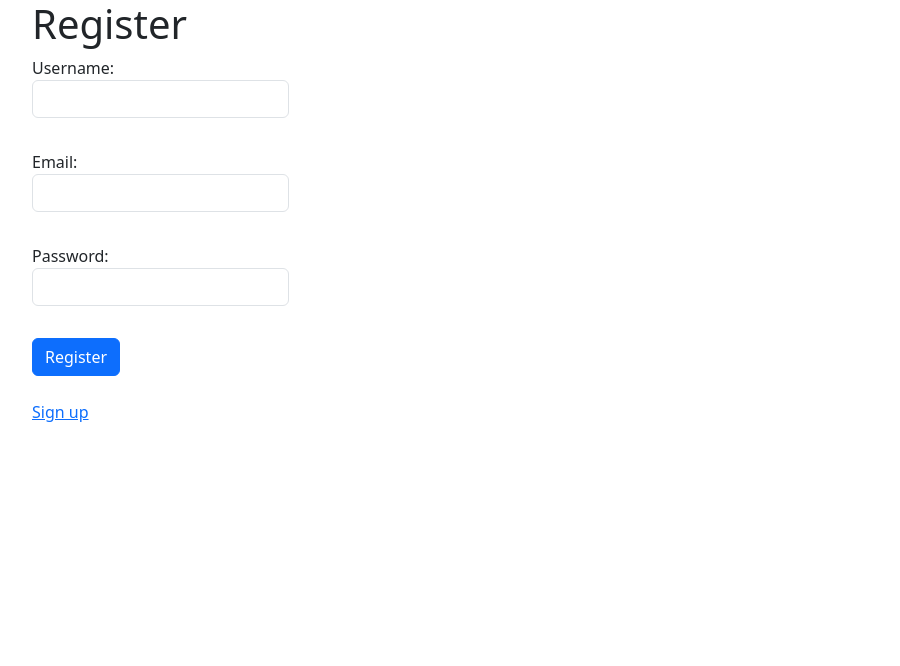
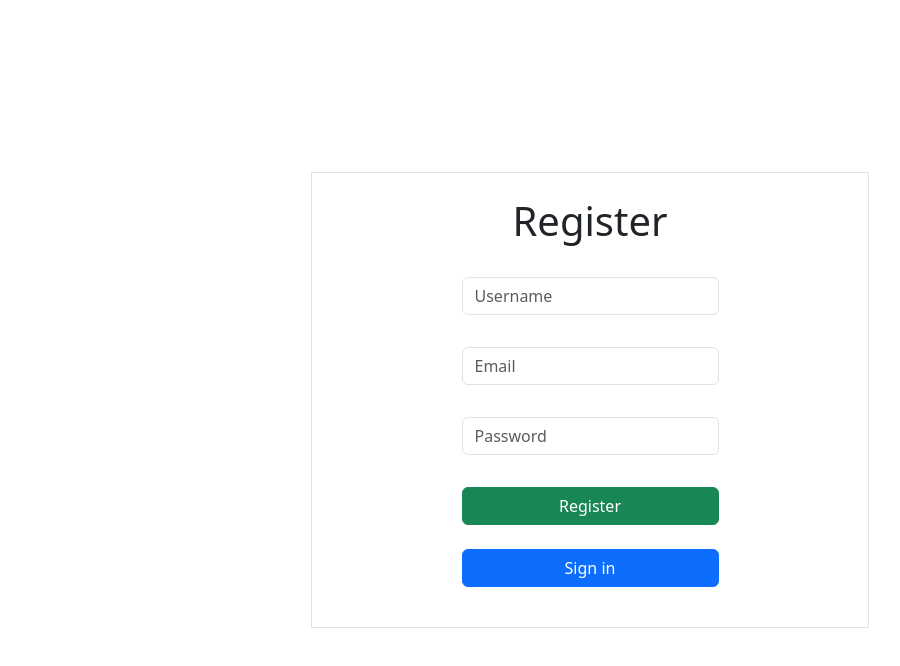
Before and after one commit to AbdelazizSoliman/final-capastone-front-end, a React (Create React App) app: page /register in a window 1280 px wide. Shown: the top 666 px of the page, without its empty margins (50-950 px from the left). Built offline with nearby package versions, Linux system fonts and the light colour scheme.

Commit message:
Style Componenets

```diff
--- a/src/components/home/SideNav.js
+++ b/src/components/home/SideNav.js
@@ -5,27 +5,27 @@ import '../../App.css';
 
 function SideNav() {
   return (
-    <div className="d-flex flex-column ">
+    <div className="d-flex flex-column align-items-center border border-top-0 border-bottom-0 border-start-0 bg-white" style={{ minHeight: '100vh', width: '20vw'}}>
       <img src={getDocLogo} alt="getDocLogo" className="img-fluid my-4" style={{ maxWidth: '40%' }} />
-      <ul className="list-group text-center border-0 mt-1">
-        <li className="li-cont list-group-item border-0 pl-2 fw-bold d-flex">
+      <ul className="list-group border-0 pl-2 d-flex flex-column bg-white" style={{ width: '100%' }}>
+        <li className="list-group-item border-0 w-full fw-bold d-flex justify-content-left">
           <Link to="/home" className="link text-decoration-none align-self-start">DOCTORS</Link>
         </li>
-        <li className="list-group-item custom-link border-0 pl-2 fw-bold d-flex">
+        <li className="list-group-item custom-link border-0 fw-bold d-flex">
           <Link to="/appointments" className="text-decoration-none align-self-start">MY APPOINTMENTS</Link>
         </li>
-        <li className="list-group-item custom-link border-0 pl-2 fw-bold d-flex">
+        <li className="list-group-item custom-link border-0 fw-bold d-flex">
           <Link to="/appointments/new" className="text-decoration-none align-self-start">MAKE APPOINTMENTS</Link>
         </li>
-        <li className="list-group-item custom-link border-0 pl-2 fw-bold d-flex">
+        <li className="list-group-item custom-link border-0 fw-bold d-flex">
           <Link to="/doctors/new" className="text-decoration-none align-self-start">ADD DOCTOR</Link>
         </li>
-        <li className="list-group-item custom-link border-0 pl-2 fw-bold d-flex">
+        <li className="list-group-item custom-link border-0 fw-bold d-flex">
           <Link to="/doctors/delete" className="text-decoration-none align-self-start">DELETE DOCTOR</Link>
         </li>
-        <li className="list-group-item custom-link border-0 pl-2 fw-bold d-flex">
-          <Link to="/" className="text-decoration-none align-self-start">LOG OUT</Link>
-        </li>
+        <button className="logout list-group-item custom-link border-0 fw-bold d-flex">
+          <Link to="/" className="text-decoration-none align-self-start btn btn-danger">LOG OUT</Link>
+        </button>
       </ul>
     </div>
   );
--- a/src/components/home/doctorItem.js
+++ b/src/components/home/doctorItem.js
@@ -1,32 +1,34 @@
+// DoctorItem.js
 import React from 'react';
 import PropTypes from 'prop-types';
 import { Link } from 'react-router-dom';
-// import { useDispatch } from 'react-redux';
 
 const DoctorItem = ({
-  itemid, name, specialization, timestart, timeend,
-}) => (
+  itemid, name, timestart, timeend,
+}) => {
+  // Extract only the hours from the time strings
+  const startTime = timestart.slice(11, 16); // Assuming format is HH:mm
+  const endTime = timeend.slice(11, 16);
 
-  <div className="home_item">
-    <Link to={`/doctors/details/1${itemid}`}>
-      <img src="https://picsum.photos/1000/1000" alt="Error" width="80%" />
-      <h5>
-        {name}
-      </h5>
-    </Link>
-    <p>{specialization}</p>
-    <p>Start</p>
-    <p>{timestart}</p>
-    <p>End</p>
-    <p>{timeend}</p>
-  </div>
-
-);
+  return (
+    <div className="d-flex flex-column align-items-center border-2 rounded p-3 bg-success-subtle gap-2">
+      <Link to={`/doctors/details/${itemid}`}>
+        <img
+          src="https://picsum.photos/200/200" // Adjust image source and dimensions
+          alt="Doctor"
+          className="rounded border-2"
+          style={{width: '15.5rem'}}
+        />
+      </Link>
+      <h5 className='text-secondary'>{name}</h5>
+      <p className='text-success fw-bold'>Start Time: {startTime}</p>
+      <p className='text-danger fw-bold'>End Time: {endTime}</p>
+    </div>
+  );
+};
 
 DoctorItem.propTypes = {
   itemid: PropTypes.number.isRequired,
-  name: PropTypes.string.isRequired,
-  specialization: PropTypes.string.isRequired,
   timestart: PropTypes.string.isRequired,
   timeend: PropTypes.string.isRequired,
 };
--- a/src/components/patients/LoginPage.js
+++ b/src/components/patients/LoginPage.js
@@ -24,12 +24,12 @@ function LoginPage() {
   };
 
   return (
-    <div className="container">
+    <div className="container d-flex align-items-center justify-content-center" style={{ minHeight: '100vh' }}>
+      <div className="w-50 border p-4 d-flex flex-column align-items-center justify-content-center gap-4">
         <h1>Login</h1>
-      <form onSubmit={handleSubmit}>
+        <form onSubmit={handleSubmit} className='d-flex flex-column align-items-center justify-content-center'>
           <div className="mb-3">
             <label htmlFor="username" className="form-label">
-            Username:
               <input
                 type="text"
                 className="form-control"
@@ -37,13 +37,13 @@ function LoginPage() {
                 name="username"
                 value={userInfo.username}
                 onChange={handleChange}
+                placeholder='Username'
               />
             </label>
           </div>
 
           <div className="mb-3">
             <label htmlFor="password" className="form-label">
-            Password:
               <input
                 type="password"
                 className="form-control"
@@ -51,22 +51,20 @@ function LoginPage() {
                 name="password"
                 value={userInfo.password}
                 onChange={handleChange}
+                placeholder='Password'
               />
             </label>
           </div>
-        <div className="mb-3">
-          <button
-            onClick={handleSubmit}
-            type="submit"
-            className="btn btn-primary"
-          >
+          <div className="mb-3" style={{width: '100%'}}>
+            <button type="submit" className="btn btn-success" style={{width: '100%'}}>
               Login
             </button>
           </div>
-        <div className="mb-3">
-          <Link to="/register">Sign up</Link>
+          <div className="mb-3" style={{width: '100%'}}>
+            <Link to="/register" className="btn btn-primary" style={{width: '100%'}}>Sign up</Link>
           </div>
         </form>
+      </div>
     </div>
   );
 }
--- a/src/components/patients/register.js
+++ b/src/components/patients/register.js
@@ -31,12 +31,12 @@ function RegisterPage() {
   };
 
   return (
-    <div className="container">
+    <div className="container d-flex align-items-center justify-content-center" style={{ minHeight: '100vh' }}>
+      <div className="w-50 border p-4 d-flex flex-column align-items-center justify-content-center gap-4">
         <h1>Register</h1>
-      <form onSubmit={handleSubmit}>
+        <form onSubmit={handleSubmit} className='d-flex flex-column align-items-center justify-content-center'>
           <div className="mb-3">
             <label htmlFor="username" className="form-label">
-            Username:
               <input
                 type="text"
                 className="form-control"
@@ -44,12 +44,12 @@ function RegisterPage() {
                 name="username"
                 value={userInfo.username}
                 onChange={handleChange}
+                placeholder='Username'
               />
             </label>
           </div>
           <div className="mb-3">
             <label htmlFor="email" className="form-label">
-            Email:
               <input
                 type="email"
                 name="email"
@@ -57,12 +57,12 @@ function RegisterPage() {
                 id="email"
                 value={userInfo.email}
                 onChange={handleChange}
+                placeholder='Email'
               />
             </label>
           </div>
           <div className="mb-3">
             <label htmlFor="password" className="form-label">
-            Password:
               <input
                 type="password"
                 name="password"
@@ -70,22 +70,20 @@ function RegisterPage() {
                 id="password"
                 value={userInfo.password}
                 onChange={handleChange}
+                placeholder='Password'
               />
             </label>
           </div>
-        <div className="mb-3">
-          <button
-            onClick={handleSubmit}
-            type="submit"
-            className="btn btn-primary"
-          >
+          <div className="mb-3" style={{ width: '100%' }}>
+            <button type="submit" className="btn btn-success" style={{ width: '100%' }}>
               Register
             </button>
           </div>
-        <div className="mb-3">
-          <Link to="/">Sign up</Link>
+          <div className="mb-3" style={{ width: '100%' }}>
+            <Link to="/" className="btn btn-primary" style={{ width: '100%' }}>Sign in</Link>
           </div>
         </form>
+      </div>
     </div>
   );
 }
```
Lines whose indentation alone changed are shown as unchanged.
